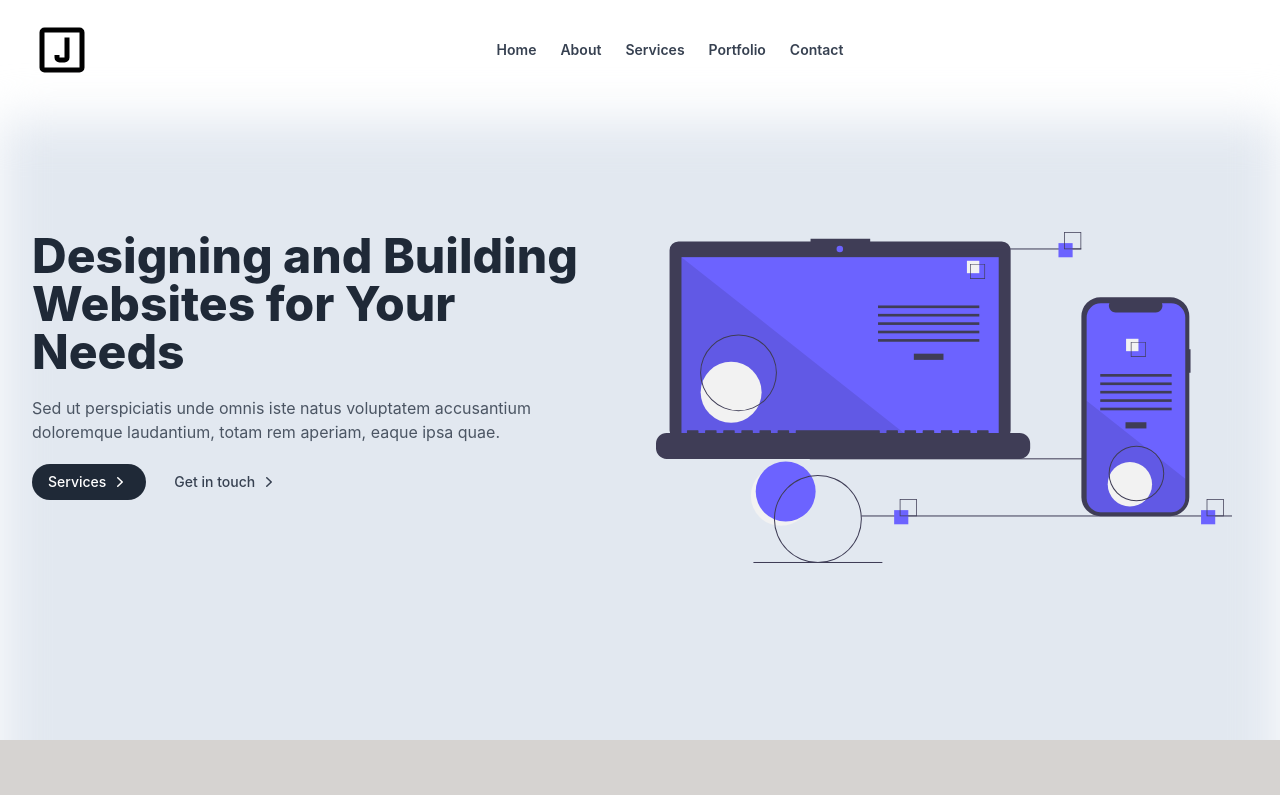
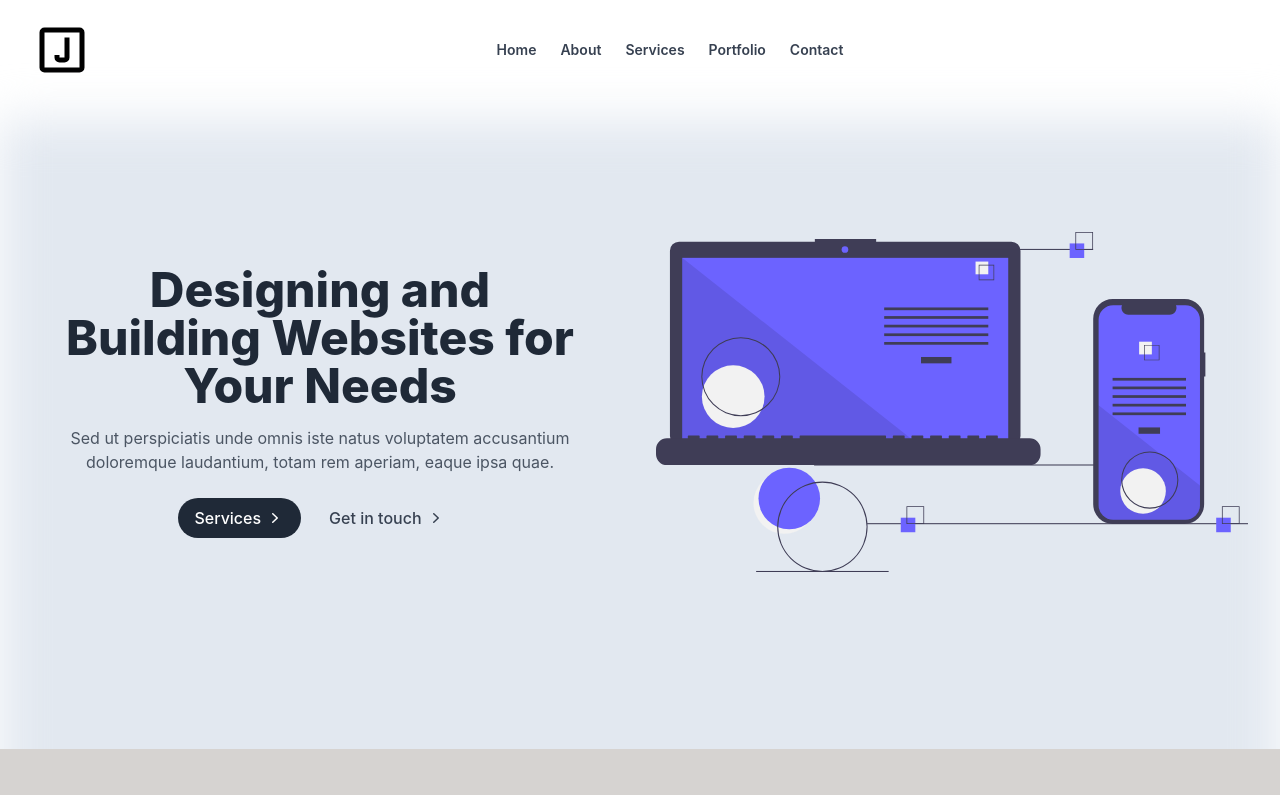
Before and after one commit to jacobadam/jacobadamdeveloper, a React (Create React App) app: page / in a window 1280 px wide. Shown: the top 795 px of the page. Built offline with nearby package versions, Linux system fonts and the light colour scheme.

Commit message:
update styling of hero

```diff
--- a/src/HomeHero.js
+++ b/src/HomeHero.js
@@ -1,19 +1,20 @@
 export default function HomepageHero() {
   return (
     <section>
-      <div className="max-w-screen-xl mx-auto px-4 py-28 gap-12 text-gray-600 overflow-hidden md:px-8 md:flex">
-        <div className="flex-none space-y-5 max-w-xl">
-          <h1 className="text-4xl text-gray-800 font-extrabold sm:text-5xl">
+      <div className="max-w-screen-xl mx-auto px-4 md:py-28 text-gray-600 overflow-hidden md:px-8 flex flex-col lg:flex-row">
+        {/* Text Section */}
+        <div class="flex flex-col items-center justify-center px-4 text-center md:max-w-xl mx-auto">
+          <h1 class="text-4xl text-gray-800 font-extrabold sm:text-5xl">
             Designing and Building Websites for Your Needs
           </h1>
-          <p>
+          <p class="mt-4 text-gray-600">
             Sed ut perspiciatis unde omnis iste natus voluptatem accusantium
             doloremque laudantium, totam rem aperiam, eaque ipsa quae.
           </p>
-          <div className="flex items-center gap-x-3 sm:text-sm">
+          <div class="flex items-center gap-x-3 mt-6">
             <a
               href="/services"
-              className="flex items-center justify-center gap-x-1 py-2 px-4 text-white font-medium bg-gray-800 duration-150 hover:bg-gray-700 active:bg-gray-900 rounded-full md:inline-flex"
+              class="flex items-center justify-center gap-x-1 py-2 px-4 text-white font-medium bg-gray-800 duration-150 hover:bg-gray-700 active:bg-gray-900 rounded-full"
               aria-label="Visit services page"
             >
               Services
@@ -21,18 +22,18 @@ export default function HomepageHero() {
                 xmlns="http://www.w3.org/2000/svg"
                 viewBox="0 0 20 20"
                 fill="currentColor"
-                className="w-5 h-5"
+                class="w-5 h-5"
               >
                 <path
-                  fillRule="evenodd"
+                  fill-rule="evenodd"
                   d="M7.21 14.77a.75.75 0 01.02-1.06L11.168 10 7.23 6.29a.75.75 0 111.04-1.08l4.5 4.25a.75.75 0 010 1.08l-4.5 4.25a.75.75 0 01-1.06-.02z"
-                  clipRule="evenodd"
+                  clip-rule="evenodd"
                 />
               </svg>
             </a>
             <a
               href="/contact"
-              className="flex items-center justify-center gap-x-1 py-2 px-4 text-gray-700 hover:text-gray-900 font-medium duration-150 md:inline-flex"
+              class="flex items-center justify-center gap-x-1 py-2 px-4 text-gray-700 hover:text-gray-900 font-medium duration-150"
               aria-label="Get in touch"
             >
               Get in touch
@@ -40,21 +41,23 @@ export default function HomepageHero() {
                 xmlns="http://www.w3.org/2000/svg"
                 viewBox="0 0 20 20"
                 fill="currentColor"
-                className="w-5 h-5"
+                class="w-5 h-5"
               >
                 <path
-                  fillRule="evenodd"
+                  fill-rule="evenodd"
                   d="M7.21 14.77a.75.75 0 01.02-1.06L11.168 10 7.23 6.29a.75.75 0 111.04-1.08l4.5 4.25a.75.75 0 010 1.08l-4.5 4.25a.75.75 0 01-1.06-.02z"
-                  clipRule="evenodd"
+                  clip-rule="evenodd"
                 />
               </svg>
             </a>
           </div>
         </div>
-        <div className="flex-1 hidden md:block">
+
+        {/* Image Section */}
+        <div className="mt-8 lg:mt-0 lg:ml-12 flex justify-center">
           <img
             src="hero-image.svg"
-            className="max-w-xl"
+            className="max-w-full"
             alt="A person working on a computer with code visible"
           />
         </div>
```
